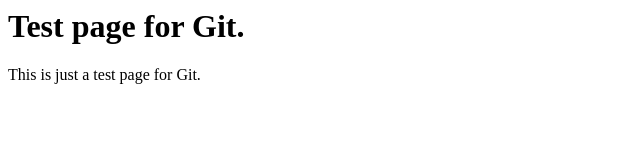
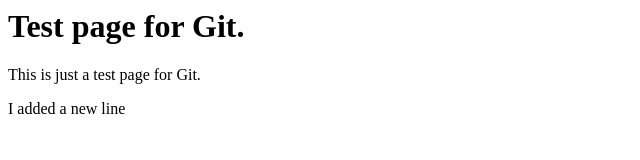
Before and after one commit to bdowell/Learning, a plain HTML site: page index.html in a window 1280 px wide. Shown: the whole page, without its empty margins (0-640 px from the left). Drawn offline with Linux system fonts and the light colour scheme.

Commit message:
Update index.html

```diff
--- a/index.html
+++ b/index.html
@@ -5,5 +5,6 @@
     <body>
         <h1>Test page for Git.</h1>
         <p>This is just a test page for Git.</p>
+        <p>I added a new line</p>
     </body>
 </html>
```
